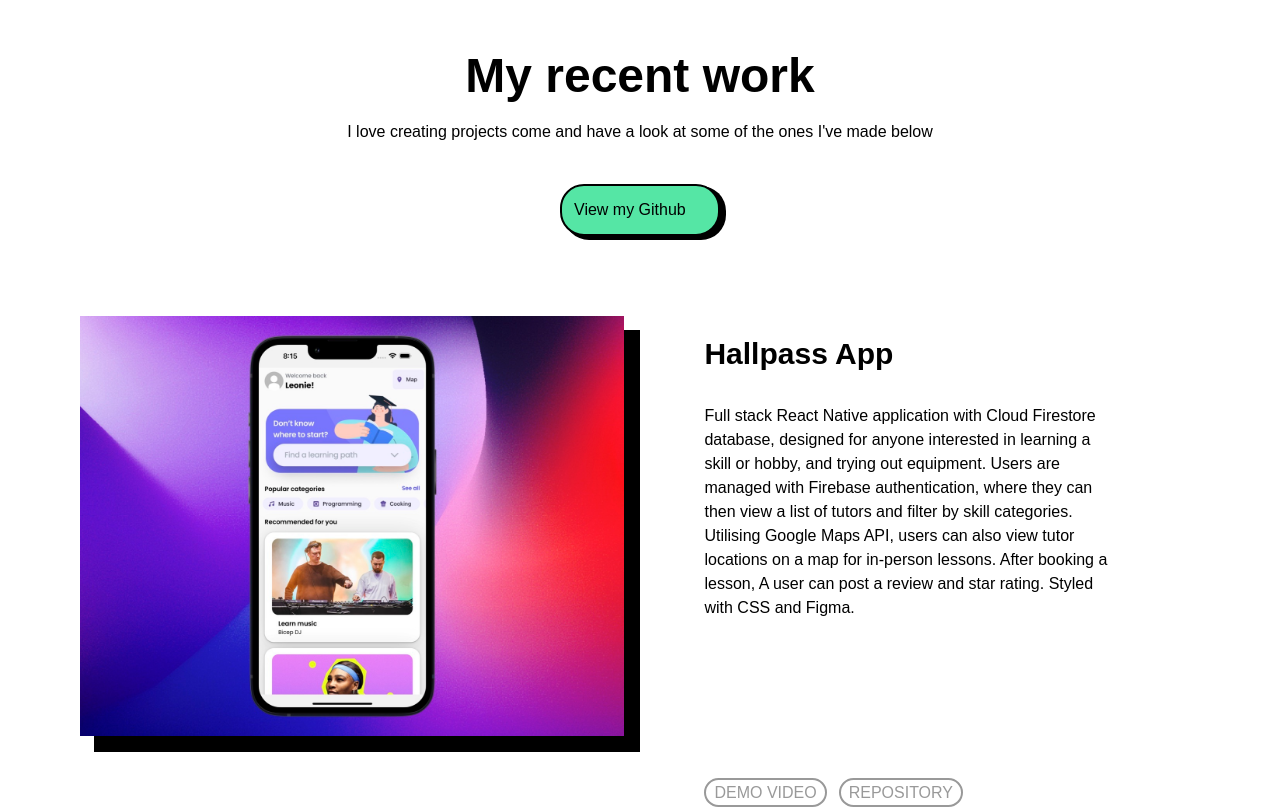
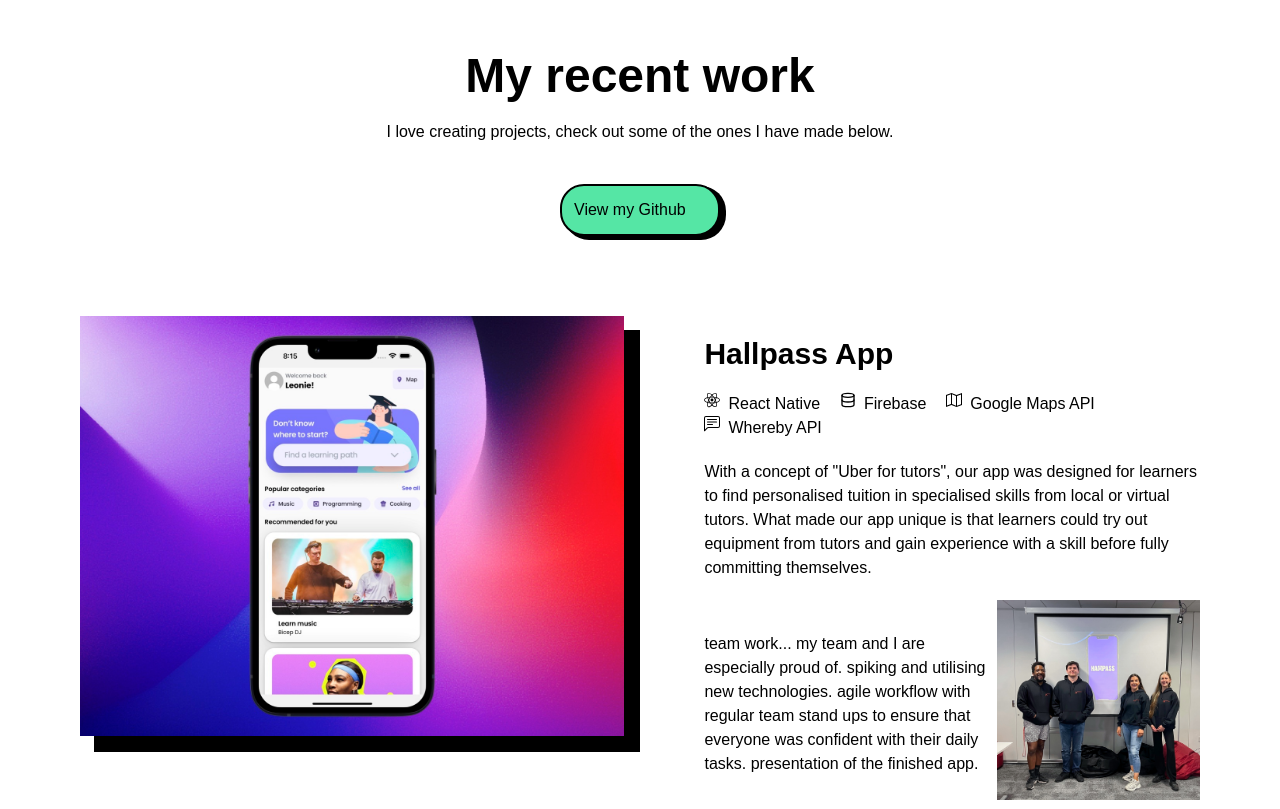
Before and after one commit to LeoniePhelps/Portfolio, a React (Create React App) app: page / in a window 1280 px wide. Shown: the part 560-1369 px from the top of the page. Built offline with nearby package versions, Linux system fonts and the light colour scheme.

Commit message:
add project icons and description

```diff
--- a/src/components/Projects.jsx
+++ b/src/components/Projects.jsx
@@ -1,21 +1,28 @@
 import React from "react";
+import { SiReact } from "react-icons/si";
+import { FiDatabase } from "react-icons/fi";
+import { ImMap2 } from "react-icons/im";
+import { BsChatLeftText } from "react-icons/bs";
 
 export const Projects = () => {
   return (
-    <div id="projects" class="pr-5 pl-5 pb-20 md:pl-20 md:pr-20 pt-5 bg-white">
+    <div
+      id="projects"
+      class="pr-5 pl-5 pb-20 md:pl-20 md:pr-20 md:pt-5 bg-white"
+    >
       <section class=" flex flex-col items-center">
         <h1 class="font-workSans font-bold text-center text-5xl flex justify-center mt-10">
           My recent work
         </h1>
         <h2 class="font-workSans font-normal flex justify-center text-center mt-5">
-          I love creating projects come and have a look at some of the ones I've
-          made below
+          I love creating projects, check out some of the ones I have made
+          below.
         </h2>
         <a
           target="_blank"
           rel="noopener noreferrer"
           href={"https://github.com/LeoniePhelps"}
-          class="font-workSans mt-10 bg-[#55E6A5] p-3 rounded-3xl w-40 border-2 border-black shadow-[5px_3px_0px_1px_black] active:shadow-[0px_0px_0px_1px_black]"
+          class="font-workSans mt-5 md:mt-10 bg-[#55E6A5] p-2 md:p-3 rounded-3xl w-40 border-2 border-black shadow-[5px_3px_0px_1px_black] active:shadow-[0px_0px_0px_1px_black]"
         >
           View my Github
         </a>
@@ -23,7 +30,7 @@ export const Projects = () => {
 
       {/* HALLPASS APP */}
 
-      <section class="flex flex-col md:flex-row justify-start mt-20">
+      <section class="flex flex-col md:flex-row justify-start mt-10 md:mt-20">
         <img
           class="h-[230px] w-[300px] md:h-[420px] md:w-[580px] shadow-[15px_15px_0px_1px_black]"
           src={require("../images/hallpass.jpg")}
@@ -33,21 +40,52 @@ export const Projects = () => {
           <h1 class="pt-5 md:pt-0 font-workSans font-bold text-3xl mt-5">
             Hallpass App
           </h1>
-          <p class="font-workSans md:mr-20 mt-8">
-            Full stack React Native application with Cloud Firestore database,
-            designed for anyone interested in learning a skill or hobby, and
-            trying out equipment. Users are managed with Firebase
-            authentication, where they can then view a list of tutors and filter
-            by skill categories. Utilising Google Maps API, users can also view
-            tutor locations on a map for in-person lessons. After booking a
-            lesson, A user can post a review and star rating. Styled with CSS
-            and Figma.
+          <section class="flex flex-row flex-wrap mt-5">
+            <article class="flex flex-row">
+              <SiReact />
+              <p class="ml-2 mr-4 md:mr-5 font-workSans">React Native</p>
+            </article>
+            <article class="flex flex-row">
+              <FiDatabase />
+              <p class="ml-2 mr-4 md:mr-5 font-workSans">Firebase</p>
+            </article>
+            <article class="flex flex-row">
+              <ImMap2 />
+              <p class="ml-2 mr-4 md:mr-5 font-workSans">Google Maps API</p>
+            </article>
+            <article class="flex flex-row">
+              <BsChatLeftText />
+              <p class="ml-2 font-workSans">Whereby API</p>
+            </article>
+          </section>
+
+          <p class="font-workSans mt-5">
+            With a concept of "Uber for tutors", our app was designed for
+            learners to find personalised tuition in specialised skills from
+            local or virtual tutors. What made our app unique is that learners
+            could try out equipment from tutors and gain experience with a skill
+            before fully committing themselves.
           </p>
+
+          <section class="flex flex-row mt-5">
+            <p class="font-workSans mt-8">
+              team work... my team and I are especially proud of. spiking and
+              utilising new technologies. agile workflow with regular team stand
+              ups to ensure that everyone was confident with their daily tasks.
+              presentation of the finished app.
+            </p>
+            <img
+              class="h-[200px] w-[210px] md:h-[200px] md:w-[210px]"
+              src={require("../images/team.jpg")}
+              alt="hallpass app homescreen"
+            />
+          </section>
+
           <section class="mt-10 md:mt-40">
             <a
               target="_blank"
               rel="noopener noreferrer"
-              href={"https://www.youtube.com/watch?v=QcP7aeKNtMc"}
+              href={"https://www.youtube.com/watch?v=oLm7I6P8VuM"}
               class="font-workSans text-[#999999] border-2 border-[#999999] rounded-2xl p-1 pl-2 pr-2 mr-3 hover:bg-[#dcdcdc] hover:border-[#dcdcdc] hover:text-black"
             >
               DEMO VIDEO
@@ -68,10 +106,10 @@ export const Projects = () => {
 
       <section class="flex flex-col-reverse md:flex-row justify-end mt-20">
         <article class="md:mr-20">
-          <h1 class=" pt-5 md:pt-0 font-workSans font-bold text-3xl md:ml-20 mt-5">
+          <h1 class=" pt-5 md:pt-0 font-workSans font-bold text-3xl  mt-5">
             Nc News React App
           </h1>
-          <p class="font-workSans md:ml-20 mt-8">
+          <p class="font-workSans mt-8">
             React web application which serves as the front-end of a news
             website and app. Users can view, sort and filter articles. They can
             also interact with articles by liking or commenting on them. The app
@@ -117,7 +155,7 @@ export const Projects = () => {
           <h1 class="pt-5 md:pt-0 font-workSans font-bold text-3xl mt-5">
             Nc News API
           </h1>
-          <p class="font-workSans md:mr-20 mt-8">
+          <p class="font-workSans mt-8">
             Northcoders news is an API designed as the backend for a news
             website and app. The API allows users to send GET, PATCH, POST and
             DELETE requests to an Express server which interacts with a PSQL
```
